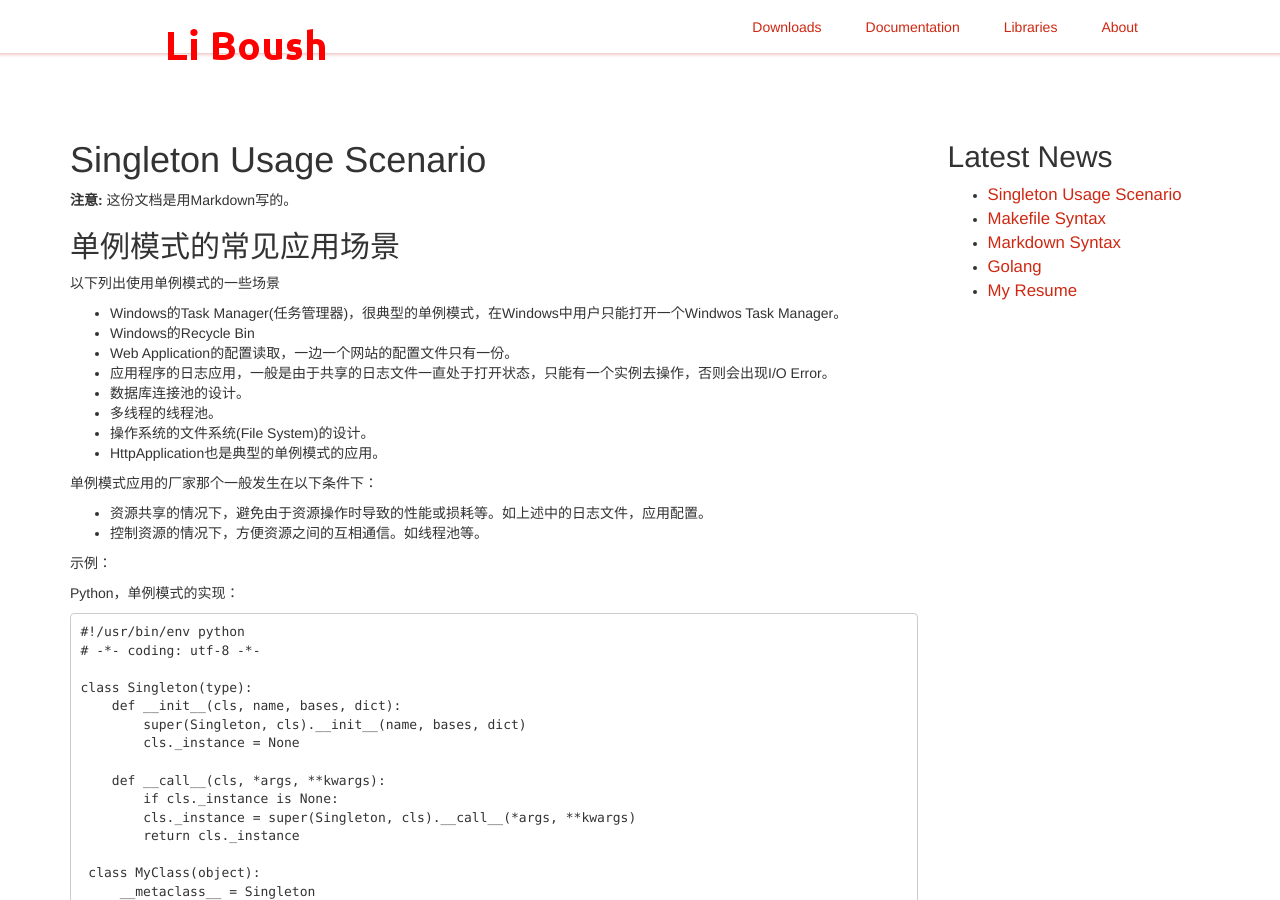
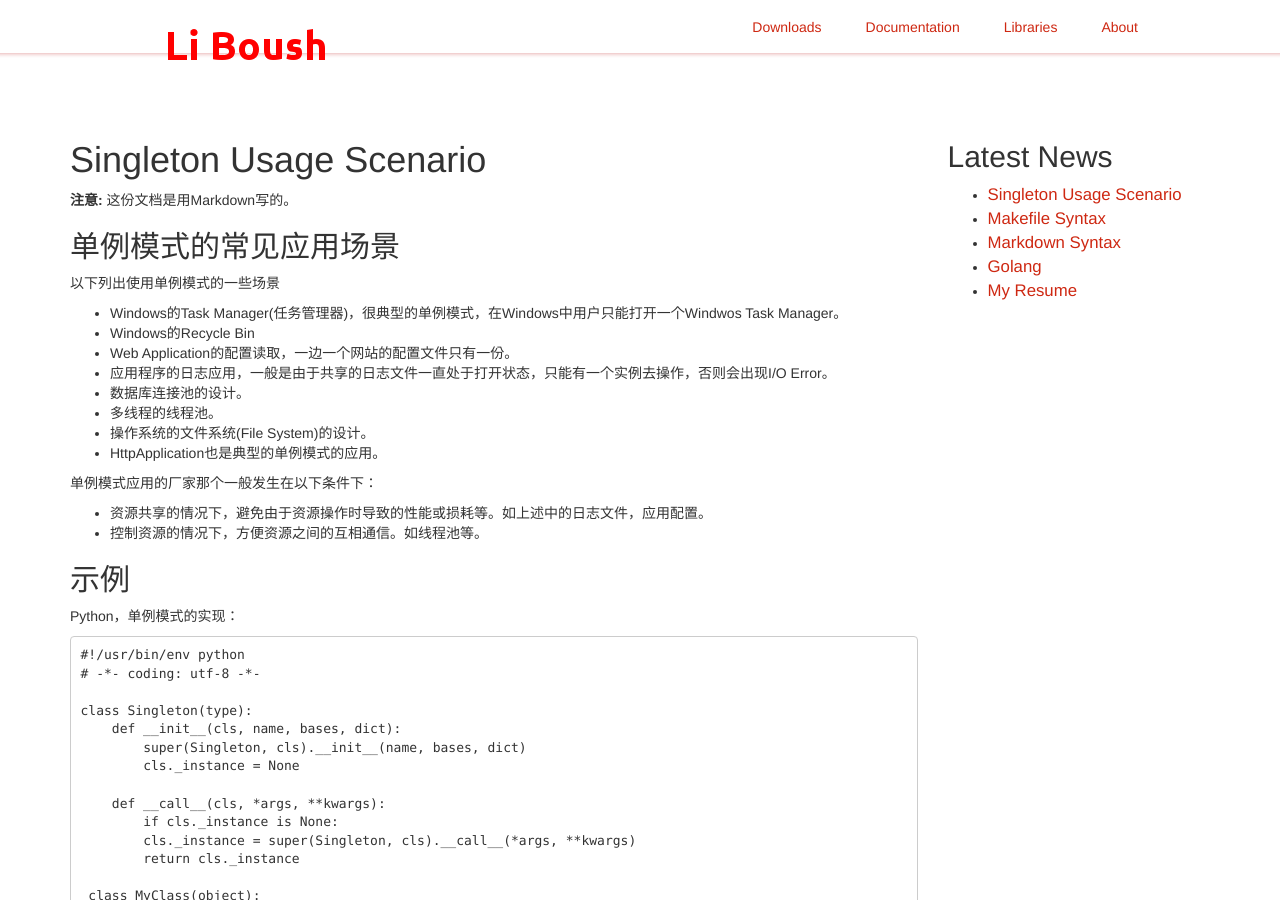
Before and after one commit to liboshi/liboshi.github.com, a Jekyll site: the page built from _posts/2014-12-15-singleton-usage-scenario.md, in a window 1280 px wide and 900 px high. Built offline with Jekyll 4.4.1, drawn with Linux system fonts in a browser that asks for light colours; nearby versions of some CDN libraries; comment, search, counter and statistics services are not loaded.

Commit message:
o Update

```diff
--- a/_posts/2014-12-15-singleton-usage-scenario.md
+++ b/_posts/2014-12-15-singleton-usage-scenario.md
@@ -26,7 +26,7 @@ Singleton Usage Scenario
 - 资源共享的情况下，避免由于资源操作时导致的性能或损耗等。如上述中的日志文件，应用配置。
 - 控制资源的情况下，方便资源之间的互相通信。如线程池等。
 
-示例：
+## 示例
 
 Python，单例模式的实现：
 
```
